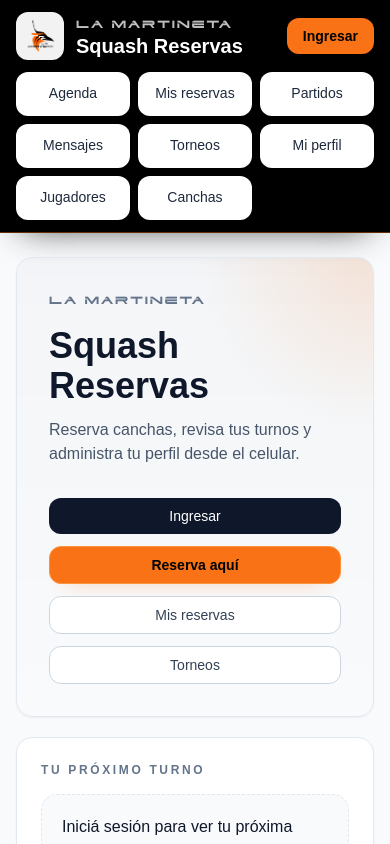
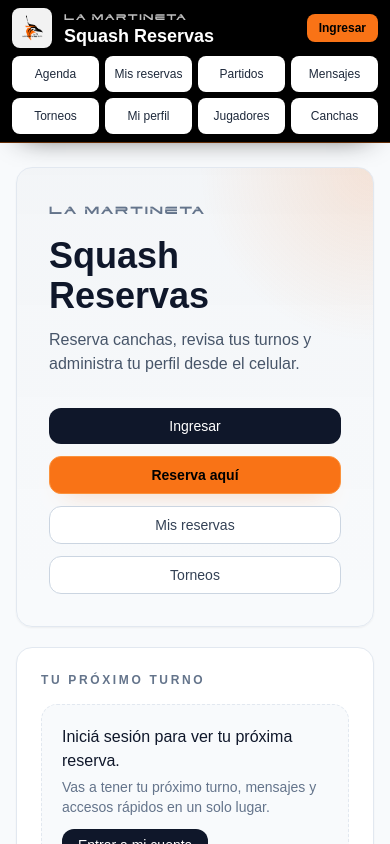
Before and after one commit to DestroMdy/Squash-Reservas, a Next.js app: page / in a window 390 px wide. Shown: the top 844 px of the page. Built offline with nearby package versions, Linux system fonts and the light colour scheme; no server answers; the database is empty.

Commit message:
Compact mobile navbar spacing

```diff
--- a/src/components/Navbar.tsx
+++ b/src/components/Navbar.tsx
@@ -90,63 +90,63 @@
   }
 
   return (
-    <header className="border-b border-orange-500/40 bg-black text-white shadow-[0_14px_34px_-22px_rgba(0,0,0,0.9)]">
-      <div className="mx-auto max-w-5xl px-4 py-3">
-        <div className="flex items-center justify-between gap-3">
+    <header className="border-b border-orange-500/40 bg-black text-white shadow-[0_12px_28px_-22px_rgba(0,0,0,0.9)]">
+      <div className="mx-auto max-w-5xl px-3 py-2 sm:px-4 sm:py-3">
+        <div className="flex items-center justify-between gap-2 sm:gap-3">
           <Link href="/" className="flex min-w-0 items-center gap-3">
             <Image
               src="/logo.png"
               alt="Squash Reservas"
-              width={48}
-              height={48}
-              sizes="48px"
+              width={40}
+              height={40}
+              sizes="(max-width: 640px) 40px, 48px"
               priority
-              className="h-12 w-12 shrink-0 rounded-xl bg-white/95 p-1 object-contain"
+              className="h-10 w-10 shrink-0 rounded-lg bg-white/95 p-1 object-contain sm:h-12 sm:w-12 sm:rounded-xl"
             />
             <div className="min-w-0">
-              <p className="font-dodger truncate text-sm text-white/75">
+              <p className="font-dodger truncate text-[11px] text-white/75 sm:text-sm">
                 La Martineta
               </p>
-              <p className="truncate text-xl font-bold leading-tight text-white">
+              <p className="truncate text-lg font-bold leading-tight text-white sm:text-xl">
                 Squash Reservas
               </p>
             </div>
           </Link>
 
           {!mounted ? (
-            <span className="shrink-0 rounded-xl border border-white/20 bg-white/10 px-4 py-2 text-sm font-medium text-white/80">
+            <span className="shrink-0 rounded-lg border border-white/20 bg-white/10 px-3 py-1.5 text-xs font-medium text-white/80 sm:rounded-xl sm:px-4 sm:py-2 sm:text-sm">
               Cargando...
             </span>
           ) : isLogged ? (
             <button
               onClick={handleLogout}
-              className="shrink-0 rounded-xl border border-orange-400/60 bg-white px-4 py-2 text-sm font-semibold text-black transition hover:bg-orange-50"
+              className="shrink-0 rounded-lg border border-orange-400/60 bg-white px-3 py-1.5 text-xs font-semibold text-black transition hover:bg-orange-50 sm:rounded-xl sm:px-4 sm:py-2 sm:text-sm"
             >
               Salir
             </button>
           ) : (
             <Link
               href="/login"
-              className="shrink-0 rounded-xl bg-orange-500 px-4 py-2 text-sm font-semibold text-black transition hover:bg-orange-400"
+              className="shrink-0 rounded-lg bg-orange-500 px-3 py-1.5 text-xs font-semibold text-black transition hover:bg-orange-400 sm:rounded-xl sm:px-4 sm:py-2 sm:text-sm"
             >
               Ingresar
             </Link>
           )}
         </div>
 
-        <nav className="mt-3">
-          <div className="grid grid-cols-3 gap-2 sm:flex sm:flex-wrap">
+        <nav className="mt-2 sm:mt-3">
+          <div className="grid grid-cols-4 gap-1.5 sm:flex sm:flex-wrap sm:gap-2">
             {navItems.map((item) => (
               <Link
                 key={item.href}
                 href={item.href}
-                className="relative flex min-h-11 items-center justify-center rounded-xl border border-white/15 bg-white px-3 py-2 text-center text-sm font-medium leading-tight text-slate-800 transition hover:border-orange-400 hover:text-black"
+                className="relative flex min-h-9 items-center justify-center rounded-lg border border-white/15 bg-white px-2 py-1.5 text-center text-xs font-medium leading-tight text-slate-800 transition hover:border-orange-400 hover:text-black sm:min-h-11 sm:rounded-xl sm:px-3 sm:py-2 sm:text-sm"
               >
                 {item.label}
                 {item.href === "/messages" &&
                 unreadCount > 0 &&
                 pathname !== "/messages" ? (
-                  <span className="absolute right-1 top-1 inline-flex min-w-6 items-center justify-center rounded-full bg-orange-500 px-2 py-0.5 text-xs font-semibold text-black">
+                  <span className="absolute right-0.5 top-0.5 inline-flex min-w-5 items-center justify-center rounded-full bg-orange-500 px-1.5 py-0.5 text-[10px] font-semibold text-black sm:right-1 sm:top-1 sm:min-w-6 sm:px-2 sm:text-xs">
                     {unreadCount > 9 ? "9+" : unreadCount}
                   </span>
                 ) : null}
@@ -155,7 +155,7 @@
             {isAdminUser ? (
               <Link
                 href="/admin"
-                className="flex min-h-11 items-center justify-center rounded-xl border border-orange-400/70 bg-orange-500 px-3 py-2 text-center text-sm font-semibold leading-tight text-black transition hover:bg-orange-400"
+                className="flex min-h-9 items-center justify-center rounded-lg border border-orange-400/70 bg-orange-500 px-2 py-1.5 text-center text-xs font-semibold leading-tight text-black transition hover:bg-orange-400 sm:min-h-11 sm:rounded-xl sm:px-3 sm:py-2 sm:text-sm"
               >
                 Admin
               </Link>
```
